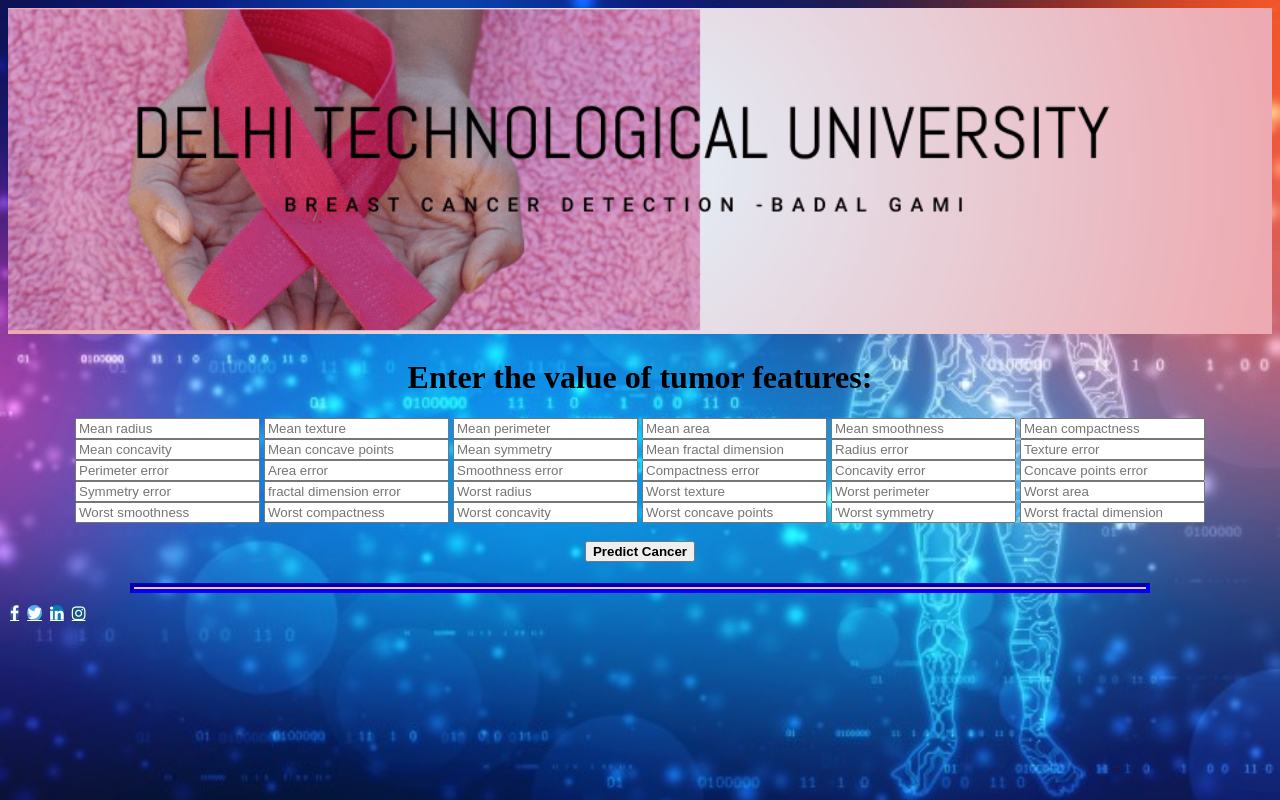
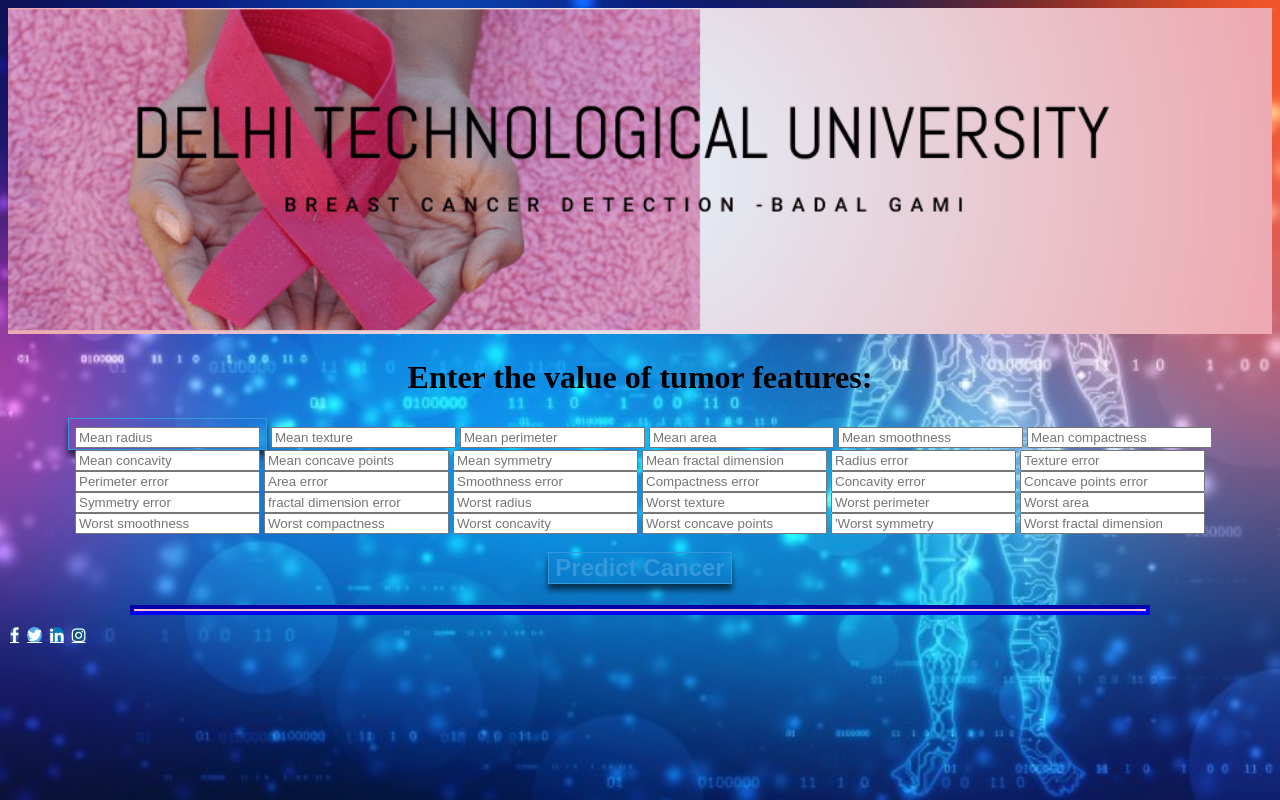
Before and after one commit to badalgami/CANCERDETECTOR, a Flask app: page / in a window 1280 px wide. Run offline with Flask 2, Linux system fonts and the light colour scheme; parts of the project's set-up code (start-up, migrations or seed data) failed here and were passed over.

Commit message:
Update index2.html

```diff
--- a/templates/index2.html
+++ b/templates/index2.html
@@ -37,6 +37,14 @@
     border-color: #f6b93b !important;
     transition: all 0.4s ease 0s;
     }
+	    .btn {
+            cursor: pointer;
+            border: 1px solid #3498db;
+            background-color: transparent;
+            color: #3498db;
+            font-size: 1.5em;
+            box-shadow: 0 6px 6px rgba(0, 0, 0, 0.6);
+        }
   </style>
 
 </head>
@@ -56,7 +64,8 @@
     <form action="{{ url_for('predict')}}"method="post">
         <h1>Enter the value of tumor features: </h1>
 
-    	<input type="text" name="mean_radius" placeholder="Mean radius" required="required" />
+
+    <button class="btn"><input type="text" name="mean_radius" placeholder="Mean radius" required="required" /></button>
         <input type="text" name="mean_texture" placeholder="Mean texture" required="required" />
 		<input type="text" name="mean_perimeter" placeholder="Mean perimeter" required="required" />
 		<input type="text" name="mean_area" placeholder="Mean area" required="required" />
@@ -107,7 +116,7 @@
    <h1>{{ prediction_text }}</h1>
        </center>
    </div>
-<centre>
+
 <style>
 hr
 {
@@ -128,10 +137,10 @@
    <link rel="stylesheet" href="https://cdnjs.cloudflare.com/ajax/libs/font-awesome/4.7.0/css/font-awesome.min.css">
 
 <!-- Add font awesome icons -->
-<a href="https://www.facebook.com/badal.gami/" class="fa fa-facebook"></a>
+<centre><a href="https://www.facebook.com/badal.gami/" class="fa fa-facebook"></a>
 <a href="https://twitter.com/badb991" class="fa fa-twitter"></a>
 <a href="https://www.linkedin.com/in/badal-gami-0523641ba/" class="fa fa-linkedin"></a>
-<a href="https://www.instagram.com/badl_gami/" class="fa fa-instagram"></a>
+<a href="https://www.instagram.com/badl_gami/" class="fa fa-instagram"></a></centre>
 
 <style>
 .fa {
@@ -164,7 +173,7 @@
   color: white;
 }
 </style>
-	</centre>
+
  </div>
 
 </body>
```
